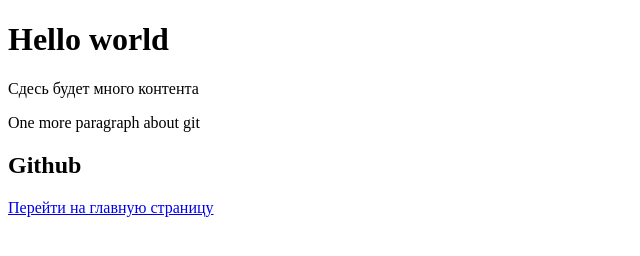
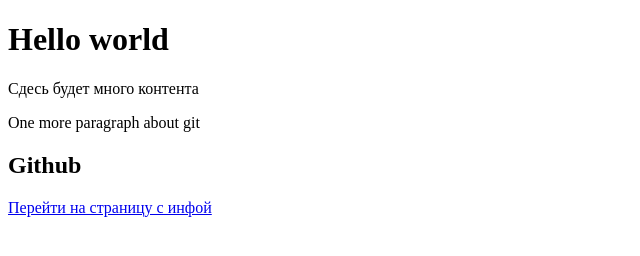
Before and after one commit to Markintoshi/githtml, a plain HTML site: page index.html in a window 1280 px wide. Shown: the full height of the page, 0-640 px from the left. Drawn offline with Linux system fonts and the light colour scheme.

```diff
--- a/index.html
+++ b/index.html
@@ -10,6 +10,6 @@
   <p>Сдесь будет много контента</p>
   <p>One more paragraph about git</p>
   <h2>Github</h2>
-  <a href="pages/about.html" class="">Перейти на главную страницу</a>
+  <a href="pages/about.html" class="">Перейти на страницу с инфой</a>
 </body>
 </html>
```
